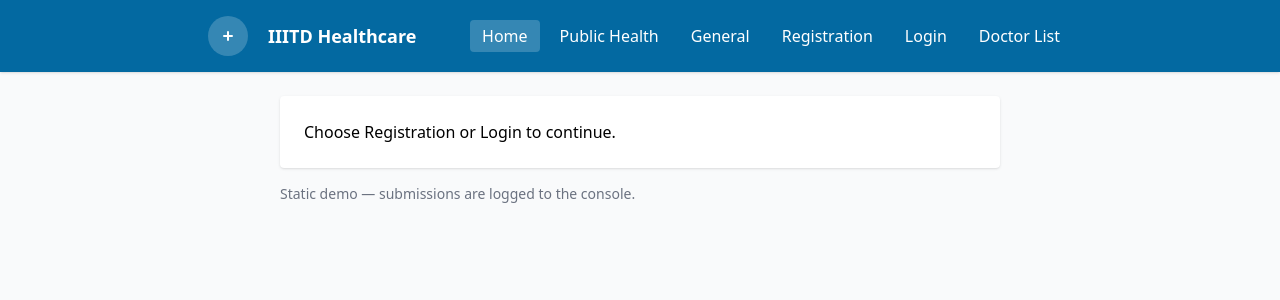
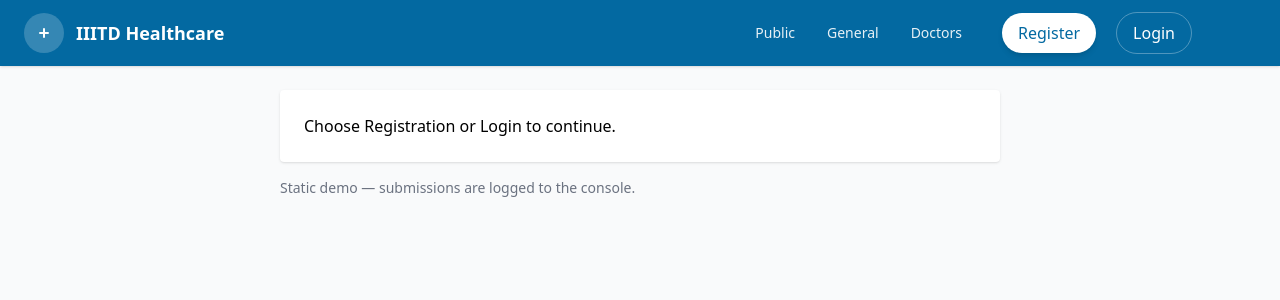
Before and after one commit to amanydv72/HCL_Tech, a React (Vite) app in the folder frontend/: page / in a window 1280 px wide. Shown: the top 300 px of the page. Built offline with nearby package versions, Linux system fonts and the light colour scheme; the HTML template or start-up script is replaced by a standard one.

Commit message:
Navbar tittle allignmnet to left side and register ,login buttons changes

```diff
--- a/frontend/src/components/Navbar.jsx
+++ b/frontend/src/components/Navbar.jsx
@@ -2,25 +2,42 @@ import React from 'react'
 
 export default function Navbar({ route, setRoute }){
   return (
-    <header className="bg-sky-700 text-white shadow">
-      <div className="max-w-4xl mx-auto px-4 py-4 flex items-center justify-between">
-        <div className="flex items-center space-x-3 cursor-pointer" onClick={() => setRoute('home')}>
+    <header className="bg-sky-700 text-white shadow relative">
+      {/* Brand absolutely left to be flush with viewport */}
+      <div className="absolute left-0 inset-y-0 flex items-center pl-3 sm:pl-6 cursor-pointer" onClick={() => setRoute('home')}>
         <div className="bg-white/20 rounded-full w-10 h-10 flex items-center justify-center">
           <svg xmlns="http://www.w3.org/2000/svg" className="h-6 w-6 text-white" fill="none" viewBox="0 0 24 24" stroke="currentColor">
             <path strokeLinecap="round" strokeLinejoin="round" strokeWidth={2} d="M12 8v8m-4-4h8" />
           </svg>
         </div>
-          <h1 className="text-lg font-semibold ml-4 pl-2">IIITD Healthcare</h1>
+        <h1 className="text-lg font-semibold ml-3">IIITD Healthcare</h1>
       </div>
 
-        <nav className="flex items-center space-x-2">
-          <button onClick={() => setRoute('home')} className={`px-3 py-1 rounded ${route === 'home' ? 'bg-white/20' : 'hover:bg-white/10'}`}>Home</button>
-          <button onClick={() => setRoute('public')} className={`px-3 py-1 rounded ${route === 'public' ? 'bg-white/20' : 'hover:bg-white/10'}`}>Public Health</button>
+      <div className="max-w-6xl mx-auto px-6 py-3 flex items-center justify-end">
+        {/* Right: primary nav (small) and auth actions */}
+        <div className="flex items-center gap-3">
+          <nav className="hidden sm:flex items-center gap-2 text-sm text-white/90 mr-4">
+            <button onClick={() => setRoute('public')} className={`px-3 py-1 rounded ${route === 'public' ? 'bg-white/20' : 'hover:bg-white/10'}`}>Public</button>
             <button onClick={() => setRoute('general')} className={`px-3 py-1 rounded ${route === 'general' ? 'bg-white/20' : 'hover:bg-white/10'}`}>General</button>
-          <button onClick={() => setRoute('register')} className={`px-3 py-1 rounded ${route === 'register' ? 'bg-white/20' : 'hover:bg-white/10'}`}>Registration</button>
-          <button onClick={() => setRoute('login')} className={`px-3 py-1 rounded ${route === 'login' ? 'bg-white/20' : 'hover:bg-white/10'}`}>Login</button>
-          <button onClick={() => setRoute('doctors')} className={`px-3 py-1 rounded ${route === 'doctors' ? 'bg-white/20' : 'hover:bg-white/10'}`}>Doctor List</button>
+            <button onClick={() => setRoute('doctors')} className={`px-3 py-1 rounded ${route === 'doctors' ? 'bg-white/20' : 'hover:bg-white/10'}`}>Doctors</button>
           </nav>
+
+          {/* Register: primary CTA (solid) */}
+          <button
+            onClick={() => setRoute('register')}
+            className={`hidden sm:inline-flex items-center px-4 py-2 rounded-full bg-white text-sky-700 font-medium shadow-md hover:shadow-lg`}
+          >
+            Register
+          </button>
+
+          {/* Login: subtle outlined */}
+          <button
+            onClick={() => setRoute('login')}
+            className={`ml-2 inline-flex items-center px-4 py-2 rounded-full bg-transparent border border-white/30 text-white hover:bg-white/10`}
+          >
+            Login
+          </button>
+        </div>
       </div>
     </header>
   )
```
Lines whose indentation alone changed are shown as unchanged.
